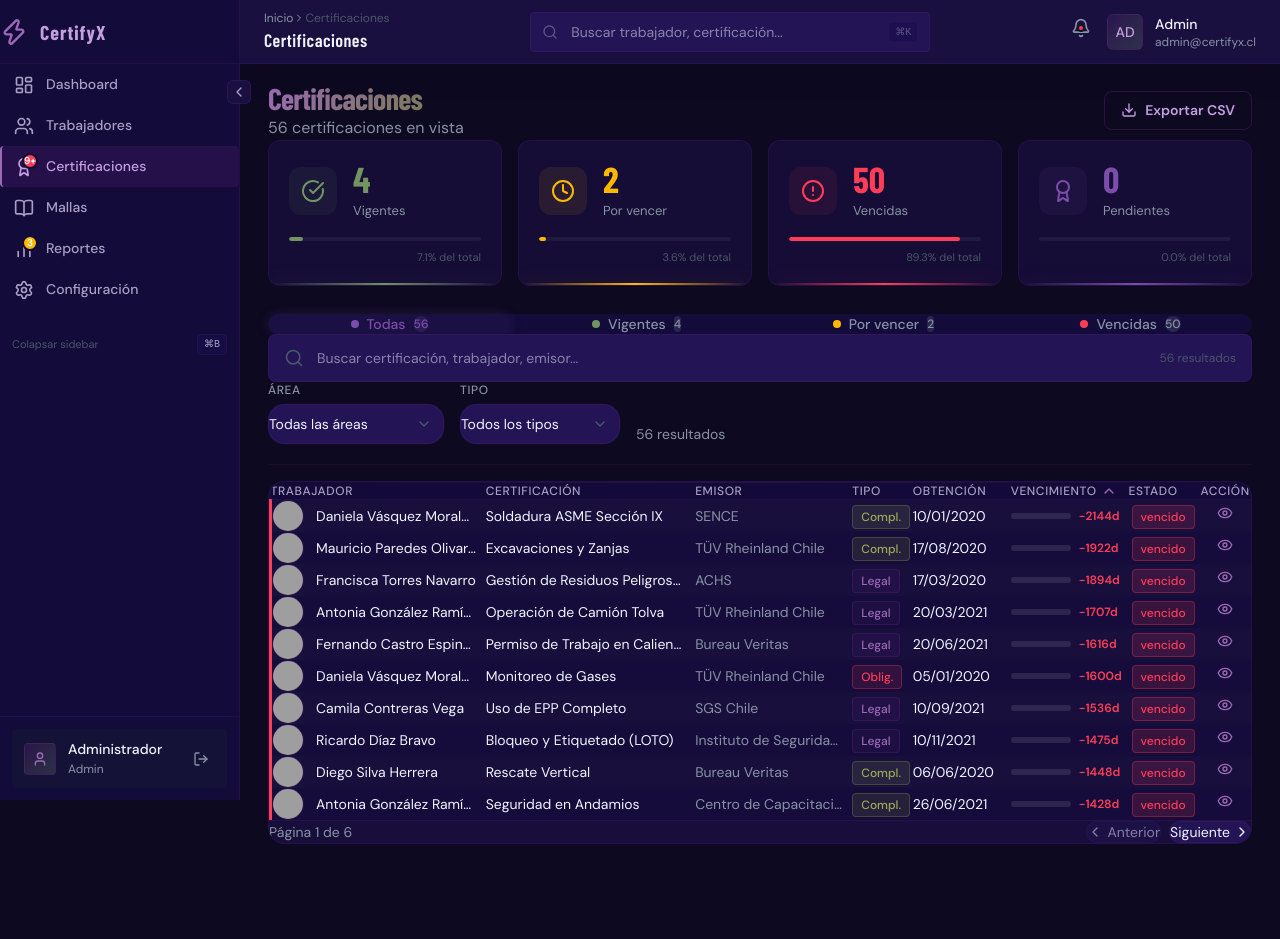
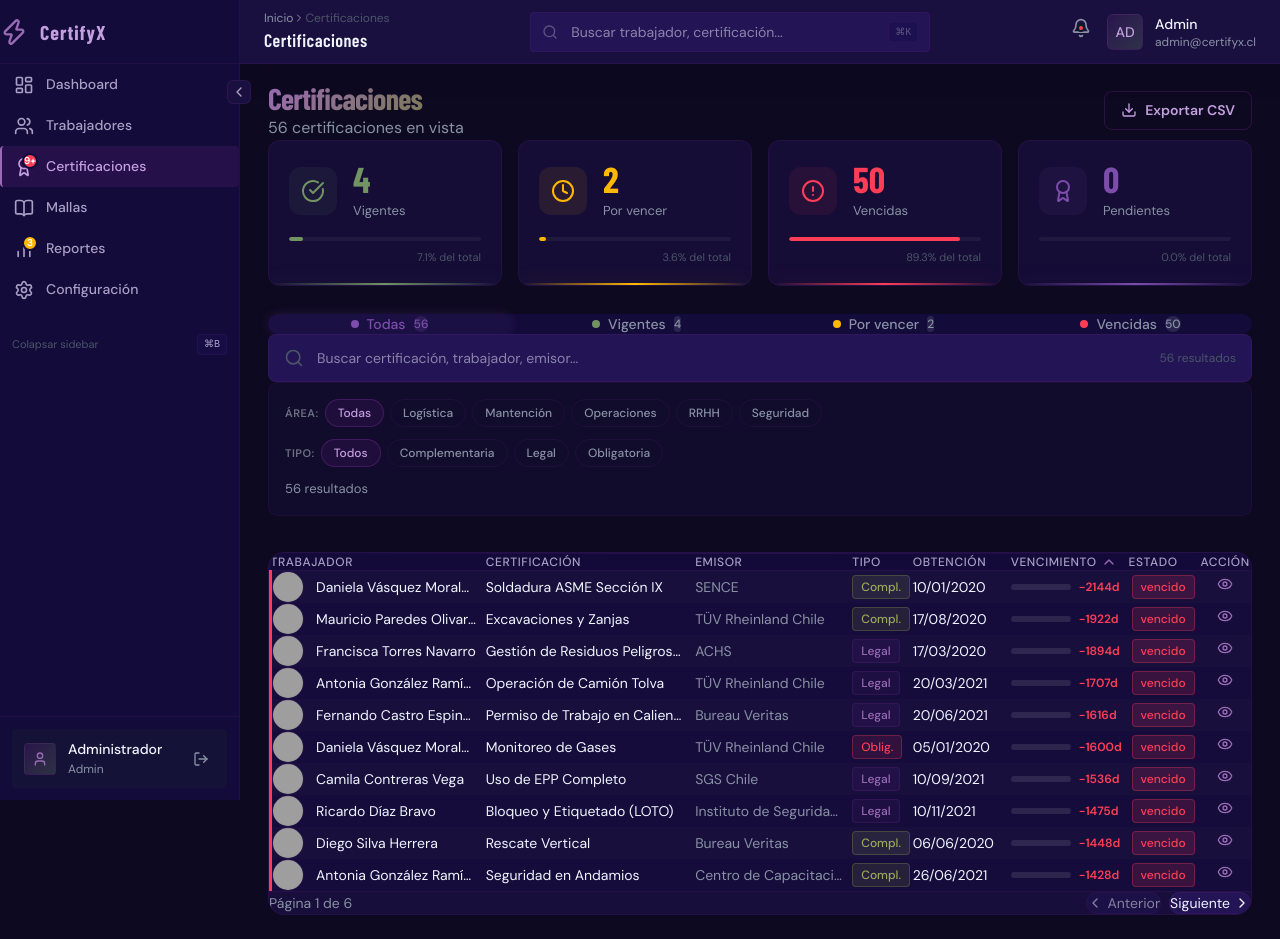
Before and after one commit to leandrodesignux-ux/Certify, a React (Vite) app: page /certifications in a window 1280 px wide. Before the commit the page ends 868 px from the top, so only its background shows below. Built offline with nearby package versions, Linux system fonts and the light colour scheme; grey boxes are pictures that could not be loaded.

Commit message:
Redesign: replace select filters with interactive chip/pill buttons in Certifications page

```diff
--- a/src/pages/Certifications.tsx
+++ b/src/pages/Certifications.tsx
@@ -398,6 +398,28 @@ export function Certifications() {
     vencidas: summary.vencidas,
   }), [summary]);
 
+  // Get unique areas and types for chip filters
+  const uniqueAreas = useMemo(() => {
+    const areas = new Set<string>();
+    certifications.forEach(cert => {
+      const worker = workers.find(w => w.id === cert.workerId);
+      if (worker?.area) {
+        areas.add(worker.area);
+      }
+    });
+    return Array.from(areas).sort();
+  }, [certifications, workers]);
+
+  const uniqueTypes = useMemo(() => {
+    const types = new Set<string>();
+    certifications.forEach(cert => {
+      if (cert.tipo) {
+        types.add(cert.tipo);
+      }
+    });
+    return Array.from(types).sort();
+  }, [certifications]);
+
   // CSV export - all results
   const exportCSV = () => {
     const headers = ['Trabajador', 'Certificación', 'Emisor', 'Tipo', 'Fecha Obtención', 'Vencimiento', 'Estado', 'Días Restantes'];
@@ -656,51 +678,74 @@ export function Certifications() {
           </motion.p>
         )}
 
-        {/* Select Filters Row */}
+        {/* Chip Filters */}
         <div style={{
-          paddingBottom: '20px',
-          borderBottom: '1px solid rgba(91,34,119,0.15)'
+          padding: '16px',
+          backgroundColor: 'rgba(26,16,64,0.4)',
+          borderRadius: '10px',
+          border: '1px solid rgba(91,34,119,0.15)',
+          marginBottom: '20px'
         }}>
-          <div className="flex flex-wrap items-end gap-4">
-          {/* Area Filter */}
-          <div className="flex flex-col gap-1.5">
-            <label className="text-xs font-medium text-[#8892A4] uppercase tracking-wider">Área</label>
-            <div className="relative">
-              <select
-                value={areaFilter}
-                onChange={(e) => setAreaFilter(e.target.value)}
-                className="h-10 w-44 bg-[#231455] border border-[rgba(91,34,119,0.25)] rounded-lg pl-3 pr-10 text-sm text-[#F0F4FF] focus:outline-none focus:border-[rgba(91,34,119,0.5)] cursor-pointer appearance-none"
+          {/* Area Chips */}
+          <div style={{ display: 'flex', gap: '6px', flexWrap: 'wrap', alignItems: 'center', marginBottom: '12px' }}>
+            <span style={{ fontSize: '11px', color: '#6B7280', fontWeight: 600, textTransform: 'uppercase', letterSpacing: '0.5px', flexShrink: 0 }}>Área:</span>
+            {['Todas', ...uniqueAreas].map(area => {
+              const isActive = area === 'Todas' ? !areaFilter : areaFilter === area;
+              return (
+                <button
+                  key={area}
+                  onClick={() => setAreaFilter(area === 'Todas' ? '' : area)}
+                  style={{
+                    padding: '4px 12px',
+                    borderRadius: '20px',
+                    fontSize: '12px',
+                    fontWeight: 500,
+                    border: '1px solid',
+                    cursor: 'pointer',
+                    transition: 'all 0.12s',
+                    borderColor: isActive ? 'rgba(91,34,119,0.6)' : 'rgba(91,34,119,0.2)',
+                    backgroundColor: isActive ? 'rgba(91,34,119,0.2)' : 'transparent',
+                    color: isActive ? '#c49fe0' : '#8892A4'
+                  }}
                 >
-                <option value="">Todas las áreas</option>
-                <option value="Operaciones">Operaciones</option>
-                <option value="Mantención">Mantención</option>
-                <option value="Seguridad">Seguridad</option>
-                <option value="Logística">Logística</option>
-                <option value="RRHH">RRHH</option>
-              </select>
-              <ChevronDown className="absolute right-3 top-1/2 -translate-y-1/2 w-4 h-4 text-[#4A5568] pointer-events-none" />
-            </div>
+                  {area}
+                </button>
+              );
+            })}
           </div>
 
-          {/* Tipo Filter */}
-          <div className="flex flex-col gap-1.5">
-            <label className="text-xs font-medium text-[#8892A4] uppercase tracking-wider">Tipo</label>
-            <div className="relative">
-              <select
-                value={tipoFilter}
-                onChange={(e) => setTipoFilter(e.target.value)}
-                className="h-10 w-40 bg-[#231455] border border-[rgba(91,34,119,0.25)] rounded-lg pl-3 pr-10 text-sm text-[#F0F4FF] focus:outline-none focus:border-[rgba(91,34,119,0.5)] cursor-pointer appearance-none"
+          {/* Tipo Chips */}
+          <div style={{ display: 'flex', gap: '6px', flexWrap: 'wrap', alignItems: 'center' }}>
+            <span style={{ fontSize: '11px', color: '#6B7280', fontWeight: 600, textTransform: 'uppercase', letterSpacing: '0.5px', flexShrink: 0 }}>Tipo:</span>
+            {['Todos', ...uniqueTypes].map(tipo => {
+              const isActive = tipo === 'Todos' ? !tipoFilter : tipoFilter === tipo;
+              return (
+                <button
+                  key={tipo}
+                  onClick={() => setTipoFilter(tipo === 'Todos' ? '' : tipo)}
+                  style={{
+                    padding: '4px 12px',
+                    borderRadius: '20px',
+                    fontSize: '12px',
+                    fontWeight: 500,
+                    border: '1px solid',
+                    cursor: 'pointer',
+                    transition: 'all 0.12s',
+                    borderColor: isActive ? 'rgba(91,34,119,0.6)' : 'rgba(91,34,119,0.2)',
+                    backgroundColor: isActive ? 'rgba(91,34,119,0.2)' : 'transparent',
+                    color: isActive ? '#c49fe0' : '#8892A4'
+                  }}
                 >
-                <option value="">Todos los tipos</option>
-                <option value="obligatoria">Obligatoria</option>
-                <option value="complementaria">Complementaria</option>
-                <option value="legal">Legal</option>
-              </select>
-              <ChevronDown className="absolute right-3 top-1/2 -translate-y-1/2 w-4 h-4 text-[#4A5568] pointer-events-none" />
-            </div>
+                  {tipo === 'obligatoria' ? 'Obligatoria' :
+                   tipo === 'complementaria' ? 'Complementaria' :
+                   tipo === 'legal' ? 'Legal' : tipo}
+                </button>
+              );
+            })}
           </div>
 
-          {/* Clear Filters */}
+          {/* Clear Filters and Results Count */}
+          <div style={{ display: 'flex', justifyContent: 'space-between', alignItems: 'center', marginTop: '12px' }}>
             {activeFilters > 0 && (
               <button
                 onClick={() => {
@@ -708,15 +753,25 @@ export function Certifications() {
                   setAreaFilter('');
                   setTipoFilter('');
                 }}
-              className="flex items-center gap-1.5 h-10 px-4 text-sm text-[#FF3D57] hover:bg-[rgba(255,61,87,0.1)] rounded-lg transition-colors border border-[rgba(255,61,87,0.2)]"
+                style={{
+                  display: 'flex',
+                  alignItems: 'center',
+                  gap: '6px',
+                  padding: '6px 12px',
+                  fontSize: '12px',
+                  color: '#FF3D57',
+                  backgroundColor: 'rgba(255,61,87,0.1)',
+                  border: '1px solid rgba(255,61,87,0.2)',
+                  borderRadius: '6px',
+                  cursor: 'pointer',
+                  transition: 'all 0.15s'
+                }}
               >
-              <X className="w-4 h-4" />
+                <X style={{ width: '14px', height: '14px' }} />
                 Limpiar filtros
               </button>
             )}
-
-          {/* Results Count */}
-          <span className="ml-auto text-sm text-[#8892A4]">
+            <span style={{ fontSize: '13px', color: '#8892A4', marginLeft: activeFilters > 0 ? 'auto' : '0' }}>
               {sorted.length} resultado{sorted.length !== 1 ? 's' : ''}
             </span>
           </div>
```
Lines whose indentation alone changed are shown as unchanged.
